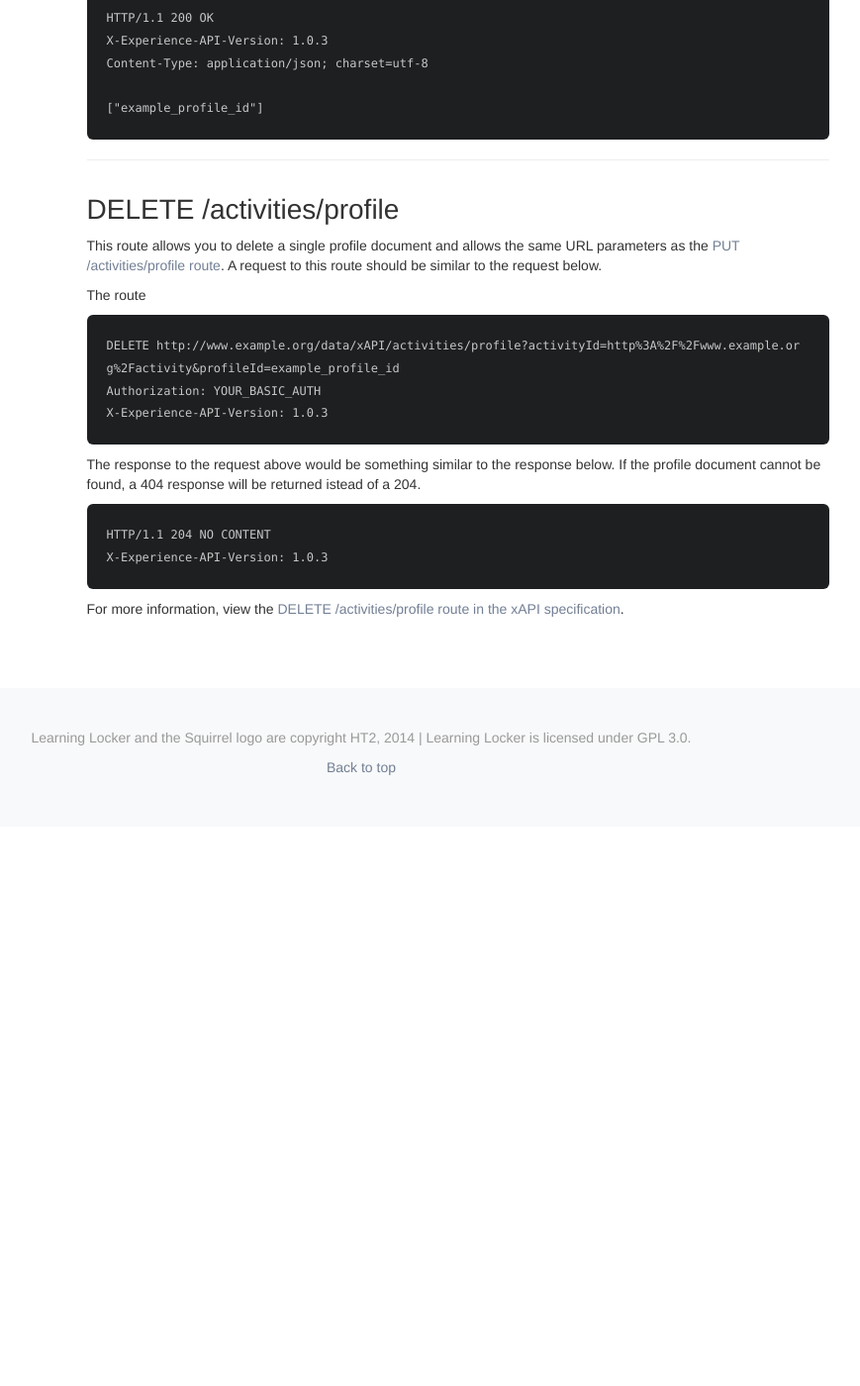
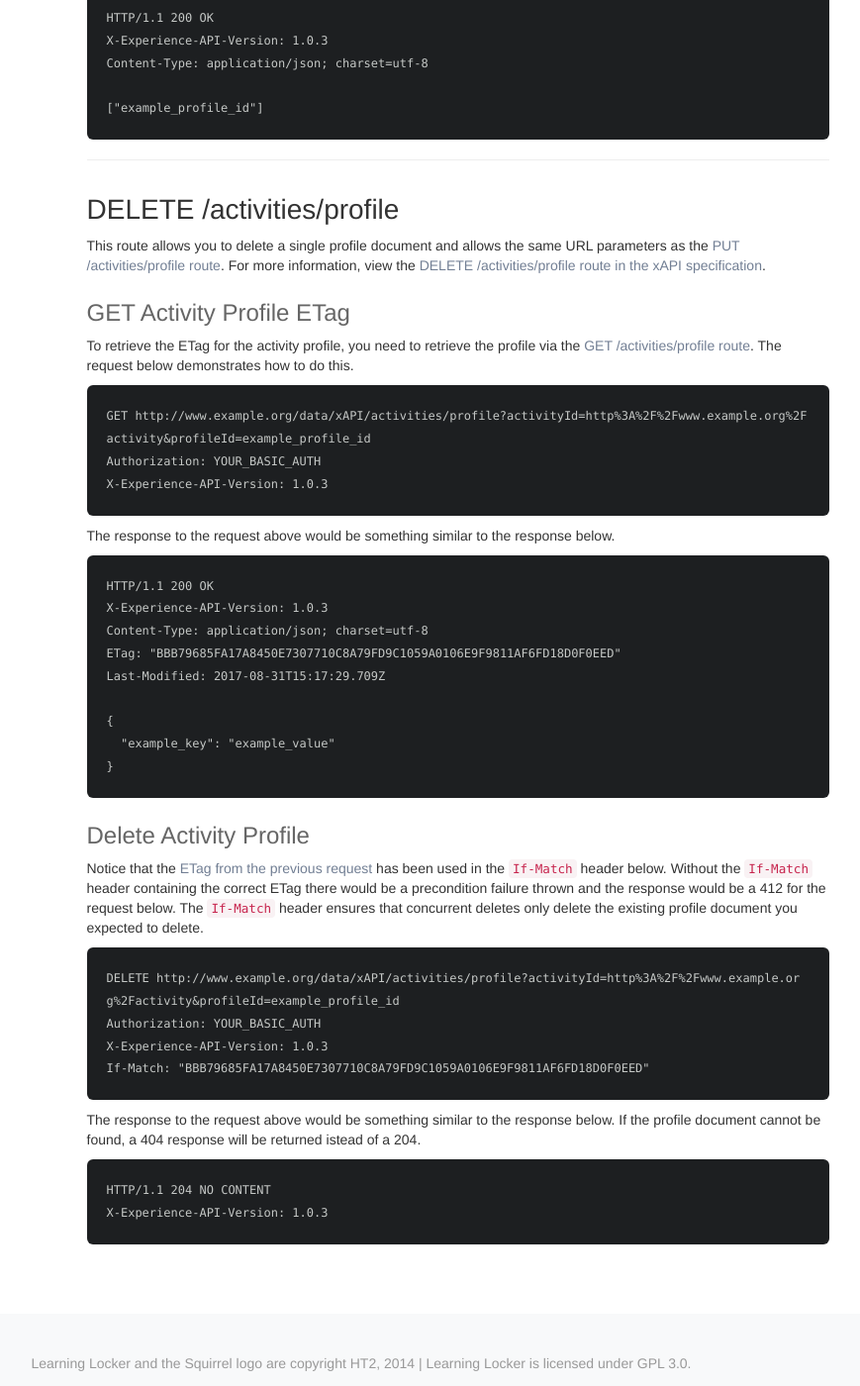
Before and after one commit to LearningLocker/docs, a Jekyll site: the page built from src/http-xapi.md, in a window 1280 px wide and 1400 px high, scrolled down 16017 px. Shown: the whole window at 99% size, without its empty margins (275-1144 px from the left). Built offline with Jekyll 4.4.1, drawn with Linux system fonts in a browser that asks for light colours; nearby versions of some CDN libraries; our own code applies the rules of GitHub Pages for plain Markdown files; before the commit the page ends 16852 px from its top, so only the background shows below that; some of the changed text lies outside the part shown.

Commit message:
Adds ETag documentation to activity profile deletion.

````diff
--- a/src/http-xapi.md
+++ b/src/http-xapi.md
@@ -393,7 +393,7 @@ HTTP/1.1 204 NO CONTENT
 X-Experience-API-Version: 1.0.3
 ```
 
-### GET Initial PUT Profile ETag
+### GET Initial PUT Activity ETag
 To retrieve the ETag for the initial profile, you need to retrieve the profile via the [GET /activities/profile route](#get-activitiesprofile). The request below demonstrates how to do this.
 
 ```http
@@ -418,7 +418,7 @@ Last-Modified: 2017-08-31T15:16:29.709Z
 ```
 
 ### PUT Overwrite Profile
-To PUT a profile for overwriting, the request should be something like the request below. Notice that the [ETag from the previous request](#get-initial-put-profile-etag) has been used in the `If-Match` header below. Without the `If-Match` header containing the correct ETag there would be a precondition failure thrown and the response would be a 412 for the request below. The `If-Match` header ensures that concurrent updates only change the existing profile document you expected to change.
+To PUT a profile for overwriting, the request should be something like the request below. Notice that the [ETag from the previous request](#get-initial-put-activity-etag) has been used in the `If-Match` header below. Without the `If-Match` header containing the correct ETag there would be a precondition failure thrown and the response would be a 412 for the request below. The `If-Match` header ensures that concurrent updates only change the existing profile document you expected to change.
 
 ```http
 PUT http://www.example.org/data/xAPI/activities/profile?activityId=http%3A%2F%2Fwww.example.org%2Factivity&profileId=example_profile_id
@@ -490,7 +490,7 @@ HTTP/1.1 204 NO CONTENT
 X-Experience-API-Version: 1.0.3
 ```
 
-### GET Initial POST Profile ETag
+### GET Initial POST Activity ETag
 To retrieve the ETag for the initial profile, you need to retrieve the profile via the [GET /activities/profile route](#get-activitiesprofile). The request below demonstrates how to do this.
 
 ```http
@@ -515,7 +515,7 @@ Last-Modified: 2017-08-31T15:16:29.709Z
 ```
 
 ### POST Merge Profile
-To POST a profile for merging, the request should be something like the request below. Notice that the [ETag from the previous request](#get-initial-post-profile-etag) has been used in the `If-Match` header below. Without the `If-Match` header containing the correct ETag there would be a precondition failure thrown and the response would be a 412 for the request below. The `If-Match` header ensures that concurrent updates only change the existing profile document you expected to change.
+To POST a profile for merging, the request should be something like the request below. Notice that the [ETag from the previous request](#get-initial-post-activity-etag) has been used in the `If-Match` header below. Without the `If-Match` header containing the correct ETag there would be a precondition failure thrown and the response would be a 412 for the request below. The `If-Match` header ensures that concurrent updates only change the existing profile document you expected to change.
 
 ```http
 POST http://www.example.org/data/xAPI/activities/profile?activityId=http%3A%2F%2Fwww.example.org%2Factivity&profileId=example_profile_id
@@ -563,9 +563,9 @@ Last-Modified: 2017-08-31T15:17:29.709Z
 ```
 
 ## GET /activities/profile
-This route allows you to retrieve a single profile document or multiple profile identifiers. If the `profileId` URL parameter is set, it will [retrieve a single profile document](#retrieve-single-profile-document) with the profile identifier, otherwise it will [retrieve many profile identifiers](#retrieve-many-profile-identifiers). For more information, view the [GET /activities/profile route in the xAPI specification](https://github.com/adlnet/xAPI-Spec/blob/master/xAPI-Communication.md#27-activity-profile-resource).
+This route allows you to retrieve a single profile document or multiple profile identifiers. If the `profileId` URL parameter is set, it will [retrieve a single profile document](#retrieve-single-activity-document) with the profile identifier, otherwise it will [retrieve many profile identifiers](#retrieve-many-activity-identifiers). For more information, view the [GET /activities/profile route in the xAPI specification](https://github.com/adlnet/xAPI-Spec/blob/master/xAPI-Communication.md#27-activity-profile-resource).
 
-### Retrieve Single Profile Document
+### Retrieve Single Activity Document
 The route allows the same URL parameters as the [PUT /activities/profile route](#put-activitiesprofile). A request to this route should be similar to the request below.
 
 ```http
@@ -588,7 +588,7 @@ Last-Modified: 2017-08-31T15:16:29.709Z
 }
 ```
 
-### Retrieve Many Profile Identifiers
+### Retrieve Many Activity Identifiers
 The route allows the same URL parameters as the [PUT /activities/profile route](#put-activitiesprofile) except for the `profileId` parameter and with the addition of the optional `since` parameter. The `since` URL parameter is an ISO timestamp that ensures only profile identifiers stored since the timestamp (exclusive) are returned. A request to this route should be similar to the request below.
 
 ```http
@@ -608,14 +608,39 @@ Content-Type: application/json; charset=utf-8
 ```
 
 ## DELETE /activities/profile
-This route allows you to delete a single profile document and allows the same URL parameters as the [PUT /activities/profile route](#put-activitiesprofile). A request to this route should be similar to the request below.
+This route allows you to delete a single profile document and allows the same URL parameters as the [PUT /activities/profile route](#put-activitiesprofile). For more information, view the [DELETE /activities/profile route in the xAPI specification](https://github.com/adlnet/xAPI-Spec/blob/master/xAPI-Communication.md#27-activity-profile-resource).
 
-The route
+### GET Activity Profile ETag
+To retrieve the ETag for the activity profile, you need to retrieve the profile via the [GET /activities/profile route](#get-activitiesprofile). The request below demonstrates how to do this.
+
+```http
+GET http://www.example.org/data/xAPI/activities/profile?activityId=http%3A%2F%2Fwww.example.org%2Factivity&profileId=example_profile_id
+Authorization: YOUR_BASIC_AUTH
+X-Experience-API-Version: 1.0.3
+```
+
+The response to the request above would be something similar to the response below.
+
+```http
+HTTP/1.1 200 OK
+X-Experience-API-Version: 1.0.3
+Content-Type: application/json; charset=utf-8
+ETag: "BBB79685FA17A8450E7307710C8A79FD9C1059A0106E9F9811AF6FD18D0F0EED"
+Last-Modified: 2017-08-31T15:17:29.709Z
+
+{
+  "example_key": "example_value"
+}
+```
+
+### Delete Activity Profile
+Notice that the [ETag from the previous request](#get-activity-profile-etag) has been used in the `If-Match` header below. Without the `If-Match` header containing the correct ETag there would be a precondition failure thrown and the response would be a 412 for the request below. The `If-Match` header ensures that concurrent deletes only delete the existing profile document you expected to delete.
 
 ```http
 DELETE http://www.example.org/data/xAPI/activities/profile?activityId=http%3A%2F%2Fwww.example.org%2Factivity&profileId=example_profile_id
 Authorization: YOUR_BASIC_AUTH
 X-Experience-API-Version: 1.0.3
+If-Match: "BBB79685FA17A8450E7307710C8A79FD9C1059A0106E9F9811AF6FD18D0F0EED"
 ```
 
 The response to the request above would be something similar to the response below. If the profile document cannot be found, a 404 response will be returned istead of a 204.
@@ -624,5 +649,3 @@ The response to the request above would be something similar to the response bel
 HTTP/1.1 204 NO CONTENT
 X-Experience-API-Version: 1.0.3
 ```
-
-For more information, view the [DELETE /activities/profile route in the xAPI specification](https://github.com/adlnet/xAPI-Spec/blob/master/xAPI-Communication.md#27-activity-profile-resource).
````
